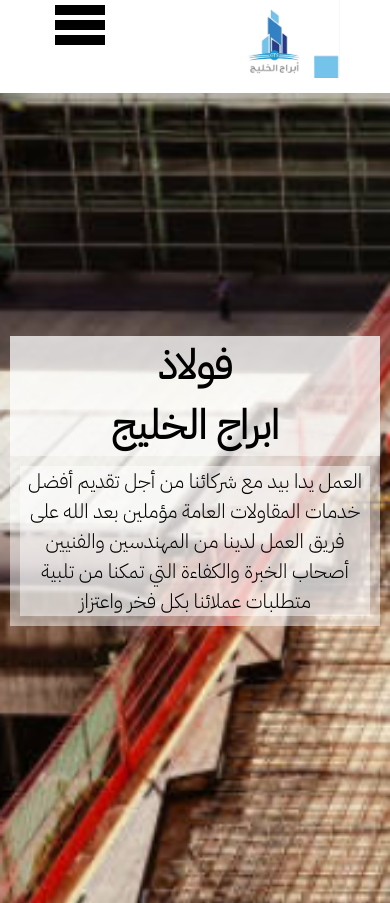
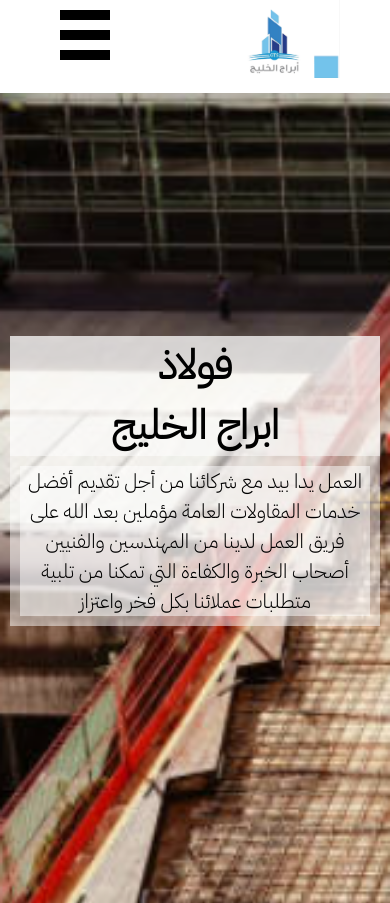
Before and after one commit to Ahmed-Mustafa132/MY-profile-, a plain HTML site: page contracting Company/index.html in a window 390 px wide. Shown: the top 903 px of the page. Drawn offline with Linux system fonts and the light colour scheme.

Commit message:
Update style.css

```diff
--- a/contracting Company/style.css
+++ b/contracting Company/style.css
@@ -158,7 +158,7 @@ footer a {
 }
 
 }
-@media screen and (max-width: 800px){
+@media screen and (max-width: 790px){
 .btn{
     margin-left: 50px;
     float: LEFT;
@@ -167,7 +167,7 @@ footer a {
     width: 50px;
     height: 10px;
     background-color: black;
-    margin: 5px;
+    margin: 10px;
 }
 nav {
     width: 100vw;
```
